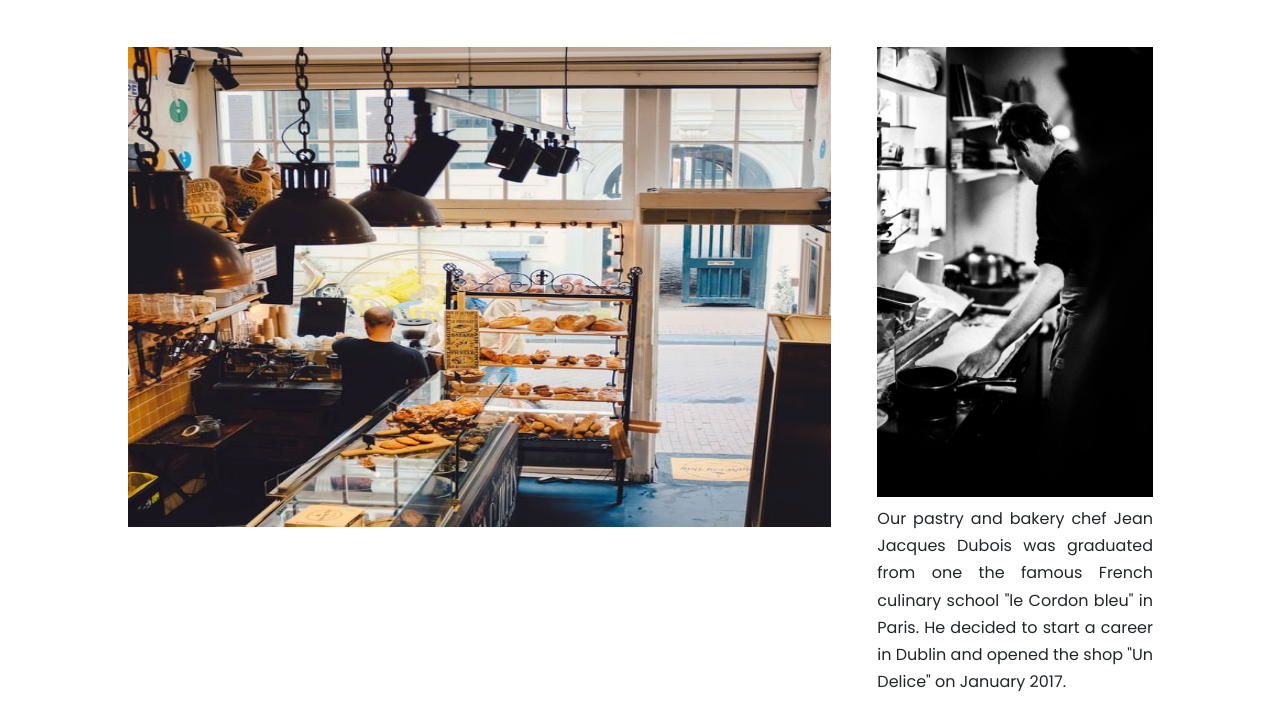
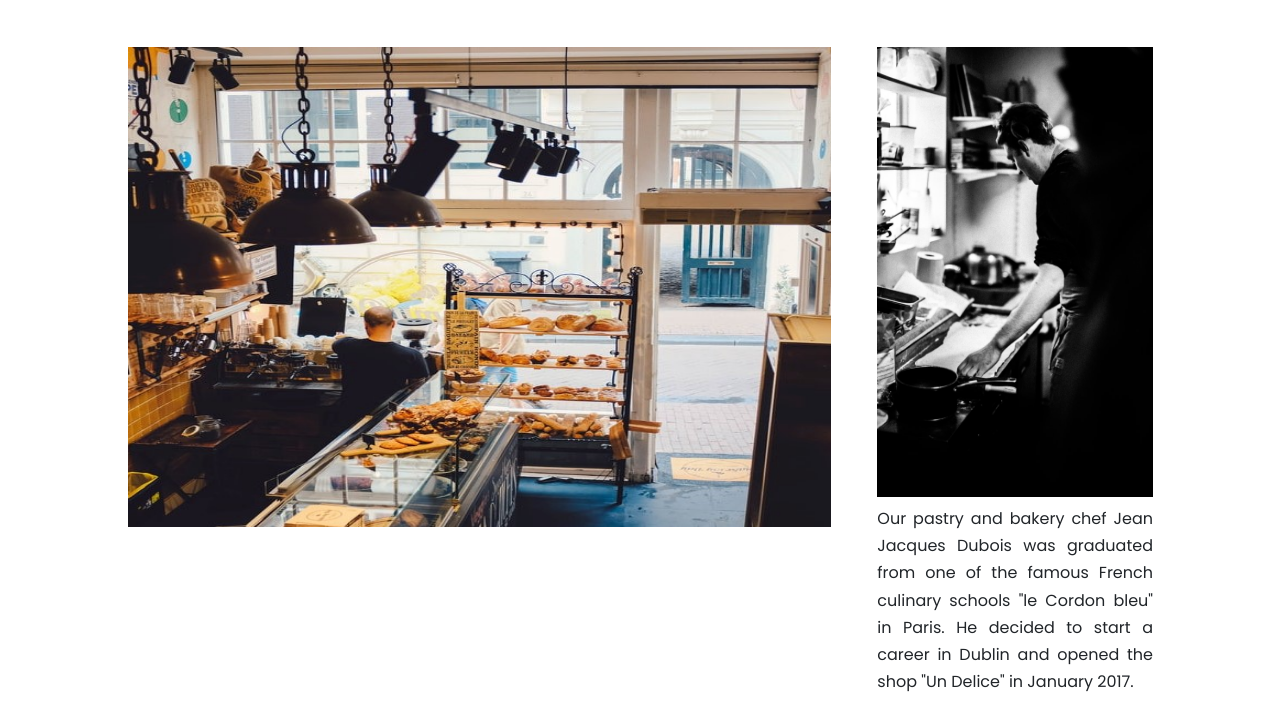
Before and after one commit to yuyu78/pastry-online-shop, a plain HTML site: page store.html in a window 1280 px wide. Shown: the part 81-800 px from the top of the page. Drawn offline with nearby package versions, Linux system fonts and the light colour scheme.

Commit message:
Check spelling mistake in store page

```diff
--- a/store.html
+++ b/store.html
@@ -63,13 +63,8 @@
                                 </div>
                                 <!--Brief info about the pastry chef -->
                                 <div class="col-6 col-md-6 mt-5 mt-lg-0 col-lg-12">
-                                    <p class="text-justify" id="info-pastry-chef">Our pastry and bakery chef Jean
-                                        Jacques Dubois
-                                        was
-                                        graduated from one the
-                                        famous French culinary school "le Cordon bleu" in Paris.
-                                        He decided to start a career in Dublin and opened the
-                                        shop "Un Delice" on January 2017.
+                                    <p class="text-justify" id="info-pastry-chef">
+                                        Our pastry and bakery chef Jean Jacques Dubois was graduated from one of the famous French culinary schools "le Cordon bleu" in Paris. He decided to start a career in Dublin and opened the shop "Un Delice" in January 2017.
                                     </p>
                                 </div>
                             </div>
```
